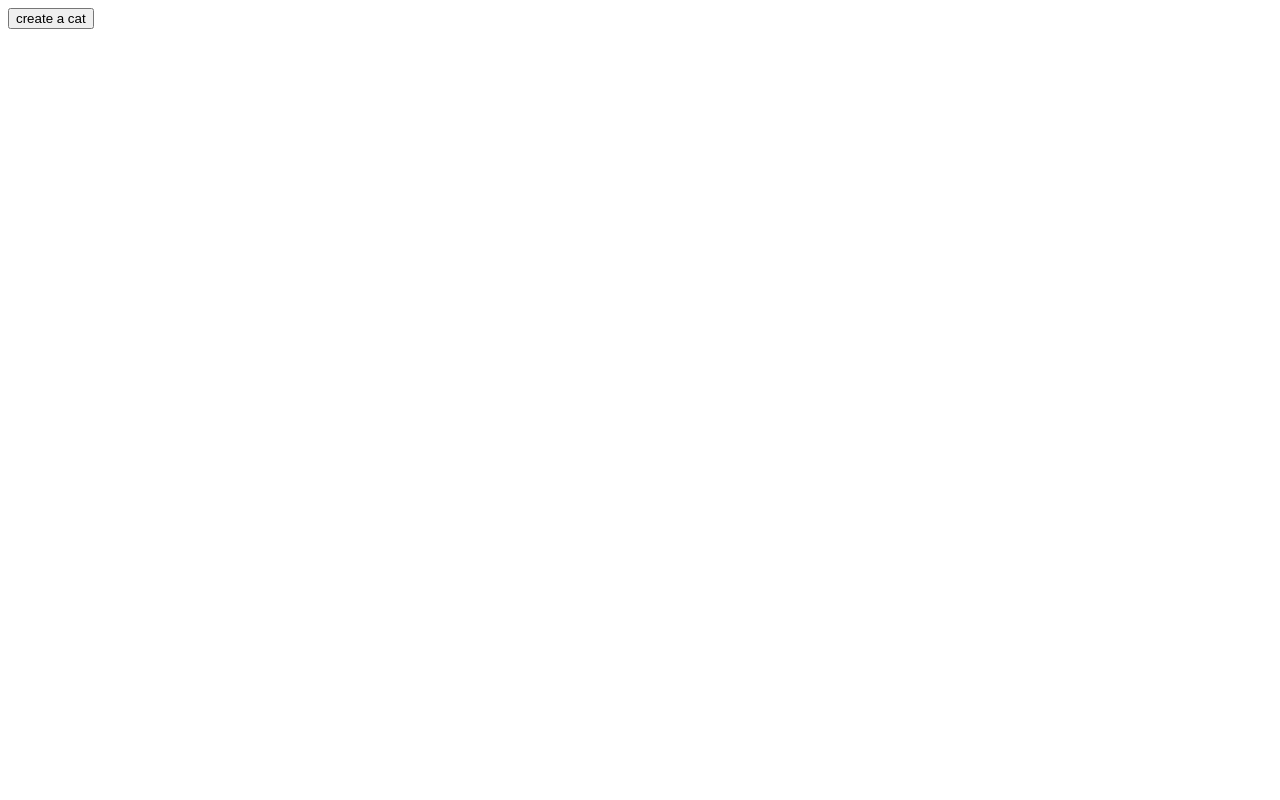
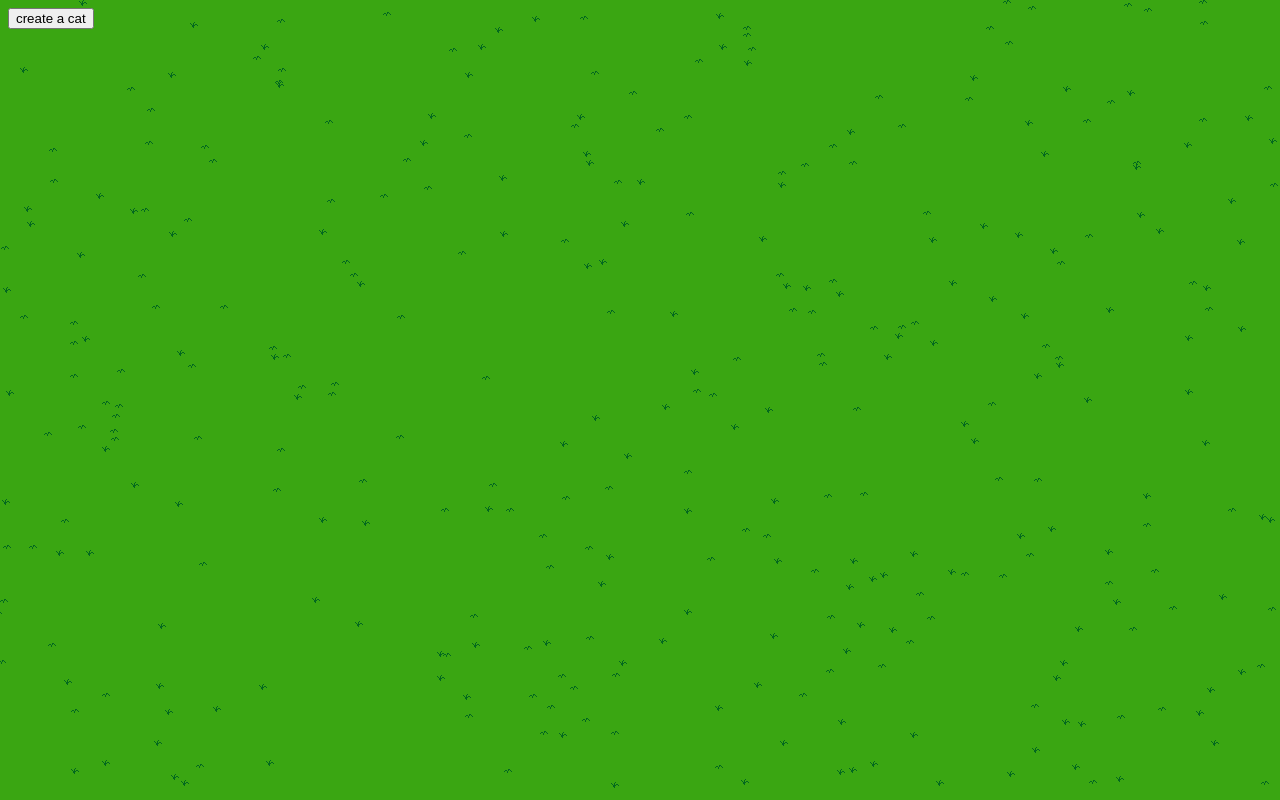
Before and after one commit to Teddy55Codes/PetPlace, a plain HTML site: page index.html in a window 1280 px wide. Drawn offline with Linux system fonts and the light colour scheme.

Commit message:
added grass generation

```diff
--- a/index.html
+++ b/index.html
@@ -3,12 +3,12 @@
 <head>
     <meta charset="UTF-8">
     <title>CatPlace</title>
-  <input type="button" onclick="CreateACat();" value="create a cat">
-  <p id="position"></p>
-
-  <script src="script.js"></script>
+    <link rel="stylesheet" href="styles.css">
 </head>
 <body>
+    <input type="button" onclick="CreateACat();" value="create a cat">
+    <p id="position"></p>
 
+    <script src="script.js"></script>
 </body>
 </html>
--- a/script.js
+++ b/script.js
@@ -6,6 +6,7 @@ const CatAnimationSlowdown = 10;
 const MaxSpawnRetries = 100;
 const MinSpeedFractionForAnimation = 0.2;
 const AnimationSpeedInMs = 1000;
+const PixelsPerGrassPatch = 3000;
 
 const CatHeight = 50;
 const CatWidth = 50;
@@ -19,6 +20,7 @@ const CatMovingStates = ["resources/cat/CatStanding.png", "resources/cat/CatMovi
 const CatRestingStates = ["resources/cat/CatResting.png"];
 const CatPettingAnimationSteps = ["resources/cat/CatRestingWithHeart.png"];
 
+const GrassTextures = ["resources/environment/Grass1.png", "resources/environment/Grass2.png"];
 
 const delay = ms => new Promise(res => setTimeout(res, ms));
 
@@ -99,7 +101,7 @@ class Pet {
     }
 
     StopMoveAnimation() {
-        this.currentNonMovementIntervals++
+        this.currentNonMovementIntervals++;
         this.imgState = 0;
         if (this.currentNonMovementIntervals >= CatNonMoveIntervalsUntilRest) {
             if (SubstringOccursInStrings(this.div.getElementsByClassName("catImage")[0].src, CatMovingStates)) this.div.getElementsByClassName("catImage")[0].src = CatRestingStates[0];
@@ -173,14 +175,14 @@ function BoundingBoxCollision(rect1, rect2) {
     return ((rect2.top >= rect1.top && rect2.top <= rect1.bottom) ||
             rect2.bottom <= rect1.bottom && rect2.bottom >= rect1.top) &&
         ((rect2.left >= rect1.left && rect2.left <= rect1.right) ||
-            rect2.right <= rect1.right && rect2.right >= rect1.left)
+            rect2.right <= rect1.right && rect2.right >= rect1.left);
 }
 
 function TryMove(currentX, currentY, targetX, targetY) {
     let currentRect = new DOMRect(currentX, currentY, CatWidth, CatHeight);
-    let futureRectXY = new DOMRect(targetX, targetY, CatWidth, CatHeight)
-    let futureRectX = new DOMRect(targetX, currentY, CatWidth, CatHeight)
-    let futureRectY = new DOMRect(currentX, targetY, CatWidth, CatHeight)
+    let futureRectXY = new DOMRect(targetX, targetY, CatWidth, CatHeight);
+    let futureRectX = new DOMRect(targetX, currentY, CatWidth, CatHeight);
+    let futureRectY = new DOMRect(currentX, targetY, CatWidth, CatHeight);
 
     let MoveX = targetX;
     let MoveY = targetY;
@@ -207,6 +209,21 @@ function TryMove(currentX, currentY, targetX, targetY) {
     return {MoveX, MoveY, hasCollision};
 }
 
+// grass spawn
+(async function() {
+    for (let i = 0; i < Math.round(window.innerWidth*window.innerHeight/PixelsPerGrassPatch); i++) {
+        let img = document.createElement("img");
+        document.body.appendChild(img);
+        img.className = "grassPatch";
+        img.style.right = getRandom(0, window.innerWidth) + "px";
+        img.style.bottom = getRandom(0, window.innerHeight) + "px";
+        img.style.position = "absolute";
+        let tmp =  Math.round(getRandom(0, GrassTextures.length-1));
+        img.src = GrassTextures[tmp];
+    }
+})();
+
+// pet movement loop
 (async function() {
     while (true) {
         for (let pet of Pets) {
--- a/styles.css
+++ b/styles.css
@@ -0,0 +1,7 @@
+body {
+    background-color: #3aa612;
+}
+
+.grassPatch {
+    z-index: -1;
+}
```
Also changed, not shown: resources/environment/Grass1.png (added), resources/environment/Grass2.png (added).
